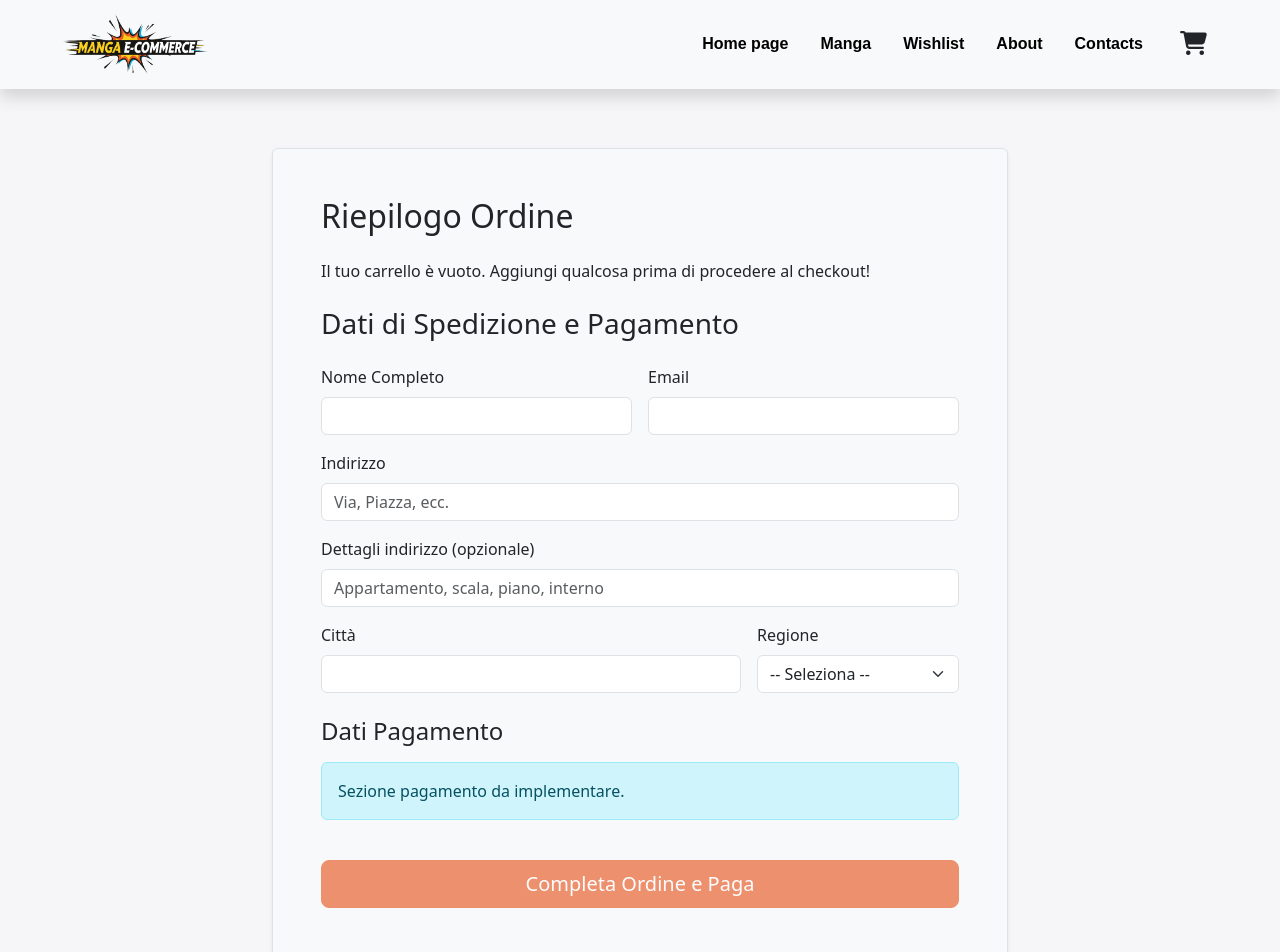
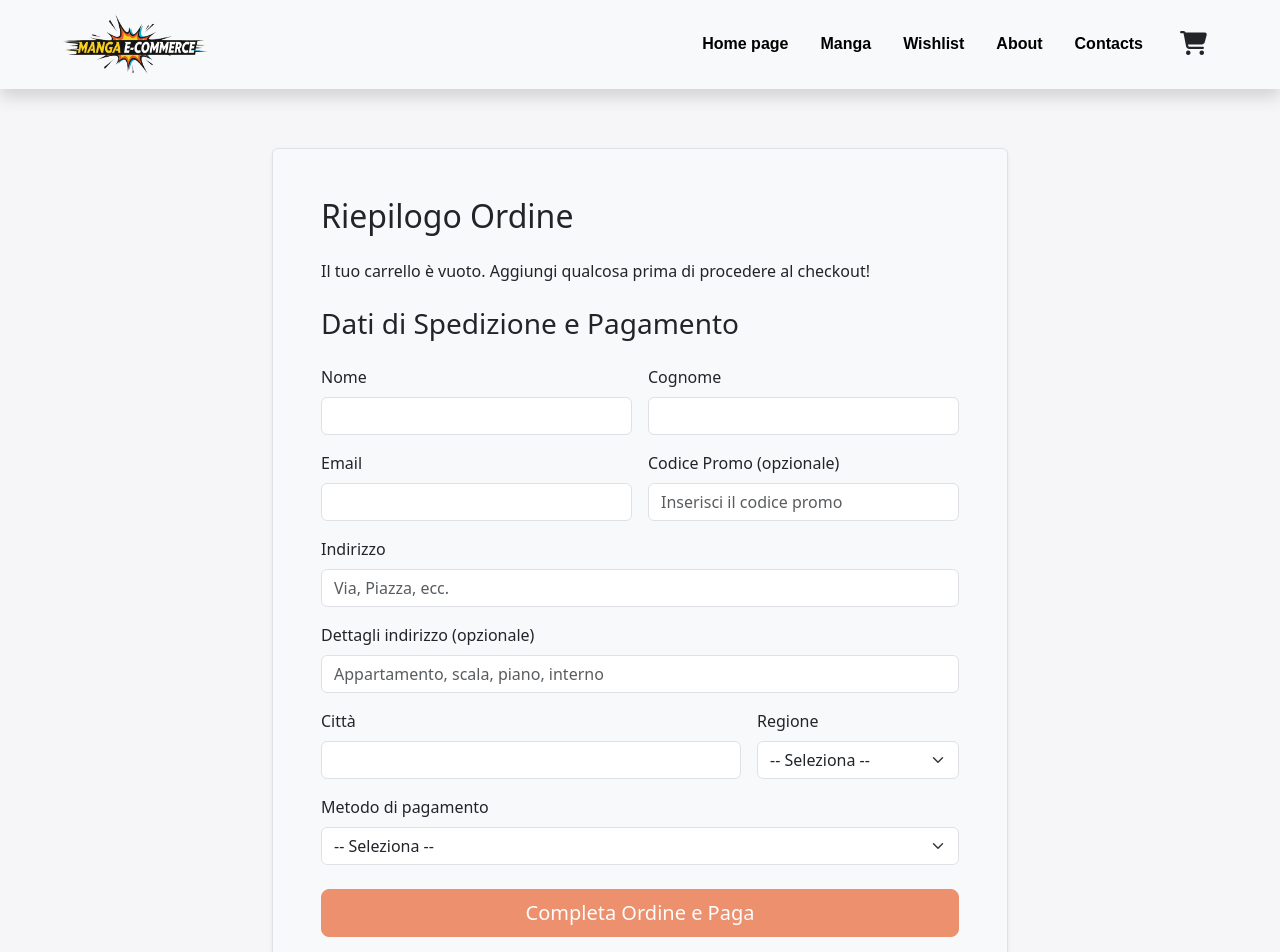
Before and after one commit to alemalagni/project-work-react, a React (Vite) app: page /checkout in a window 1280 px wide. Shown: the top 952 px of the page. Built offline with nearby package versions, Linux system fonts and the light colour scheme; the HTML template or start-up script is replaced by a standard one.

Commit message:
feat: enhance checkout form with surname and promo code fields, implement order submission logic

```diff
--- a/src/pages/CheckoutPage.jsx
+++ b/src/pages/CheckoutPage.jsx
@@ -107,7 +107,7 @@
 
 import { useState, useEffect } from "react";
 import { useCart } from "../contexts/CartContext"; // Assicurati che il percorso sia corretto
-
+import axios from "axios";
 
 function CheckoutPage() {
   const { cartItems, cartTotal, totalItemsInCart } = useCart();
@@ -120,12 +120,14 @@ function CheckoutPage() {
 
   const [formData, setFormData] = useState({
     name: '',
-
+    surname: '',
     email: '',
     address: '',
     address2: '',
     city: '',
     state: '',
+    payment_method: '',
+    promo_code: ''
   });
 
   function handleFormData(e) {
@@ -162,11 +164,73 @@ function CheckoutPage() {
 
 
   function sendForm(e) {
-    e.preventDefault()
-    // Inviare formData, cartItems, cartTotal, shippingCost, finalOrderTotal, estimatedShippingDate
-    alert("Logica di invio form e ordine da implementare!");
+    e.preventDefault();
+
+    // Validazione base
+    if (
+      !formData.name ||
+      !formData.surname ||
+      !formData.email ||
+      !formData.address ||
+      !formData.city ||
+      !formData.state ||
+      !formData.payment_method
+    ) {
+      alert("Per favore compila tutti i campi obbligatori.");
+      return;
+    }
+
+    // Funzione per inviare l'ordine dopo aver risolto l'ID promo
+    const submitOrder = (promoCodeId) => {
+      const orderData = {
+        total_amount: finalOrderTotal,
+        shipping_price: shippingCost,
+        payment_method: formData.payment_method,
+        address: formData.address,
+        email: formData.email,
+        name: formData.name,
+        surname: formData.surname,
+      };
+
+      if (promoCodeId) {
+        orderData.promo_code_id = promoCodeId;
+      }
+
+
+      axios.post("http://127.0.0.1:3000/manga/order", orderData)
+        .then(() => {
+          clearCart();
+          alert("Ordine completato con successo!");
+        })
+        .catch(() => {
+          alert("Errore durante l'invio dell'ordine.");
+        });
+    };
+
+    // Se c'è un codice promo, cerca l'ID
+    if (formData.promo_code) {
+      axios.get(`http://127.0.0.1:3000/manga/promo_code?code=${encodeURIComponent(formData.promo_code)}`)
+        .then(res => {
+          // Codice valido
+          if (res.data && res.data.id) {
+            submitOrder(res.data.id);
+          } else {
+            alert("Codice promo non valido.");
+          }
+        })
+        .catch(err => {
+          // Gestione errori specifici
+          if (err.response && err.response.data && err.response.data.error) {
+            alert(err.response.data.error);
+          } else {
+            alert("Errore nella verifica del codice promo.");
+          }
+        });
+    } else {
+      // Nessun promo code, invia direttamente
+      submitOrder(null);
+    }
   }
-
 
   return (
     <div className="container-fluid gradient-bg py-5">
@@ -255,15 +319,27 @@ function CheckoutPage() {
               {cartItems.length > 0 && <hr className="my-4" />}
 
               <h3 className="mb-4 mt-4">Dati di Spedizione e Pagamento</h3>
-              <form className="row g-3">
+              <form className="row g-3" onSubmit={sendForm}>
                 <div className="col-md-6">
-                  <label htmlFor="nameInput" className="form-label">Nome Completo</label>
+                  <label htmlFor="nameInput" className="form-label">Nome</label>
                   <input
                     type="text"
                     className="form-control"
                     id="nameInput"
                     name="name"
                     value={formData.name}
+                    onChange={handleFormData}
+                    required
+                  />
+                </div>
+                <div className="col-md-6">
+                  <label htmlFor="surnameInput" className="form-label">Cognome</label>
+                  <input
+                    type="text"
+                    className="form-control"
+                    id="surnameInput"
+                    name="surname"
+                    value={formData.surname}
                     onChange={handleFormData}
                     required
                   />
@@ -278,6 +354,18 @@ function CheckoutPage() {
                     value={formData.email}
                     onChange={handleFormData}
                     required
+                  />
+                </div>
+                <div className="col-6">
+                  <label htmlFor="promoCodeInput" className="form-label">Codice Promo (opzionale)</label>
+                  <input
+                    type="text"
+                    className="form-control"
+                    id="promoCodeInput"
+                    name="promo_code"
+                    value={formData.promo_code}
+                    onChange={handleFormData}
+                    placeholder="Inserisci il codice promo"
                   />
                 </div>
                 <div className="col-12">
@@ -351,11 +439,20 @@ function CheckoutPage() {
                   </select>
                 </div>
 
-                <div className="col-12 mt-4">
-                  <h4 className="mb-3">Dati Pagamento</h4>
-                  <div className="alert alert-info">
-                    Sezione pagamento da implementare.
-                  </div>
+                <div className="col-12">
+                  <label htmlFor="paymentMethod" className="form-label">Metodo di pagamento</label>
+                  <select
+                    id="paymentMethod"
+                    name="payment_method"
+                    className="form-select"
+                    value={formData.payment_method}
+                    onChange={handleFormData}
+                    required
+                  >
+                    <option value="">-- Seleziona --</option>
+                    <option value="paypal">PayPal</option>
+                    <option value="carta">Carta di credito</option>
+                  </select>
                 </div>
 
                 <div className="col-12 mt-4 d-grid">
```
